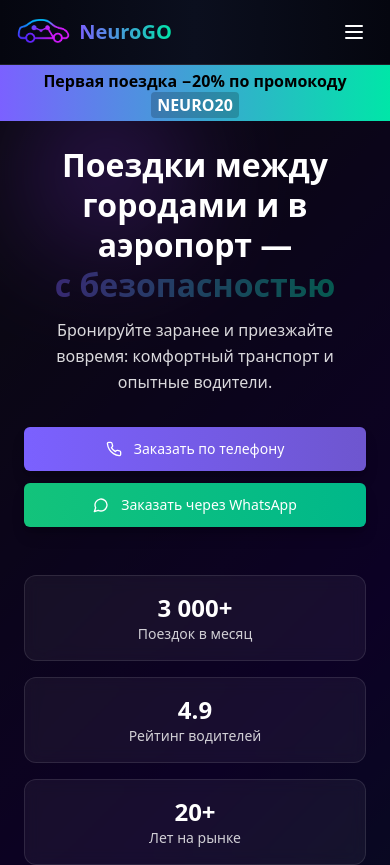
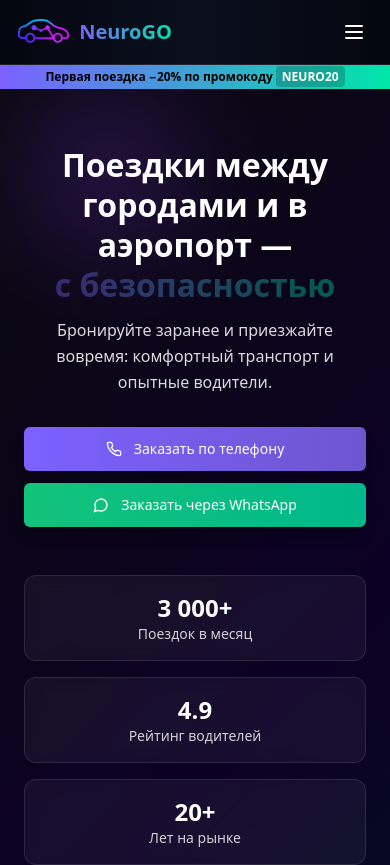
Before and after one commit to MAESTRO739/neurogo-intercity-landing, a React (Vite) app: page / in a window 390 px wide. Shown: the top 865 px of the page. Built offline with nearby package versions, Linux system fonts and the light colour scheme.

Commit message:
editted footer date and promo bar text size

```diff
--- a/src/components/Footer.tsx
+++ b/src/components/Footer.tsx
@@ -101,7 +101,7 @@ const Footer = () => {
         <div className="border-t border-white/10 mt-12 pt-6">
           <div className="flex flex-col md:flex-row justify-between items-center gap-4 text-sm text-white/60">
             <div className="flex items-center gap-2">
-              © 2024 NeuroGO. Все права защищены.
+              © {new Date().getFullYear()} NeuroGO. Все права защищены.
             </div>
             <div>
               Работаем 24/7
--- a/src/components/PromoBar.tsx
+++ b/src/components/PromoBar.tsx
@@ -1,8 +1,8 @@
 const PromoBar = () => {
   return (
-    <div className="w-full bg-gradient-to-r from-[#7B61FF] to-[#00E6A8] text-center text-base text-black font-semibold py-1">
+    <div className="w-full bg-gradient-to-r from-[#7B61FF] to-[#00E6A8] text-center text-black font-semibold py-1 text-xs sm:text-base">
       Первая поездка −20% по промокоду{' '}
-      <span className="px-1.5 py-0.5 rounded bg-black/20 text-white">NEURO20</span>
+      <span className="text-xs sm:text-base px-1.5 py-0.5 rounded bg-black/20 text-white">NEURO20</span>
     </div>
   );
 };
```
